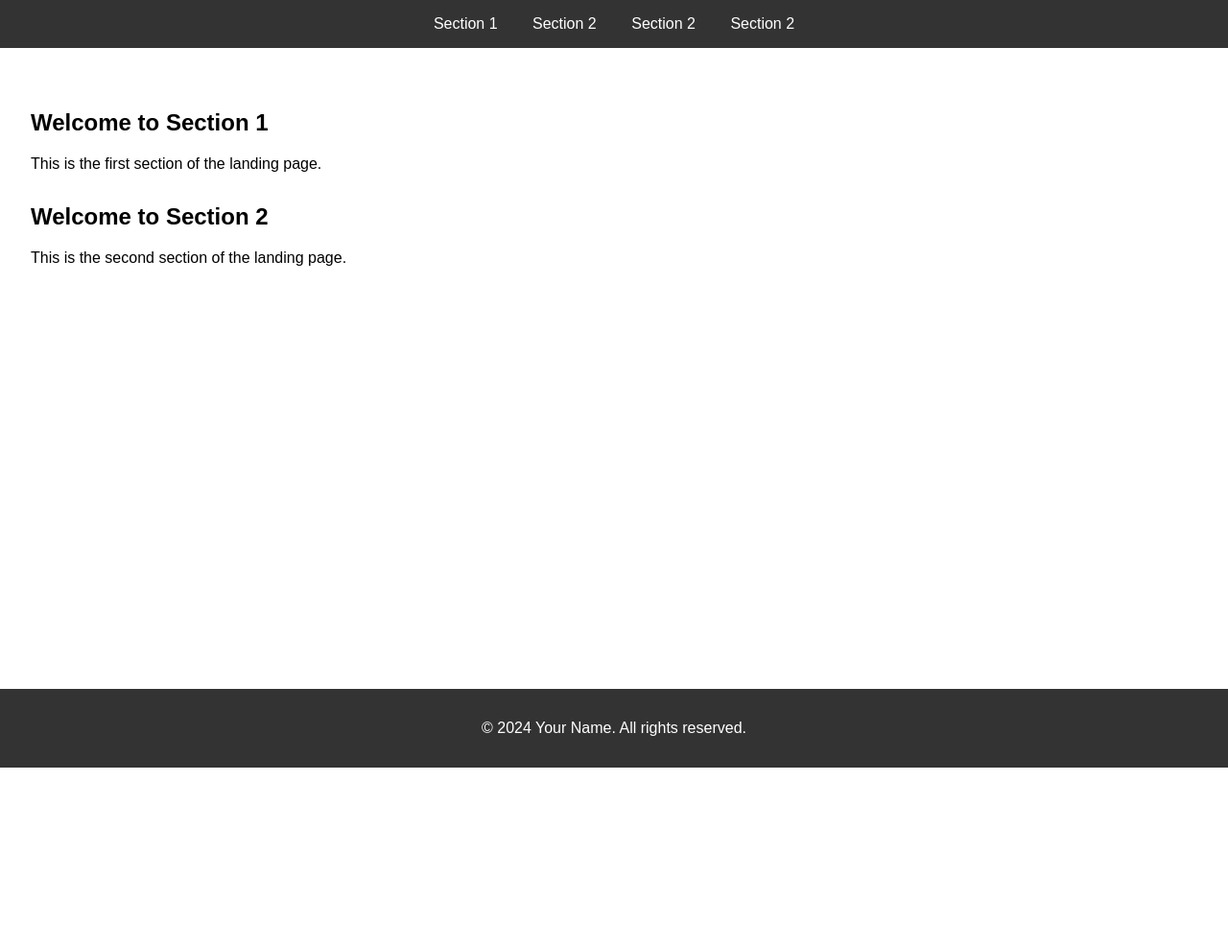
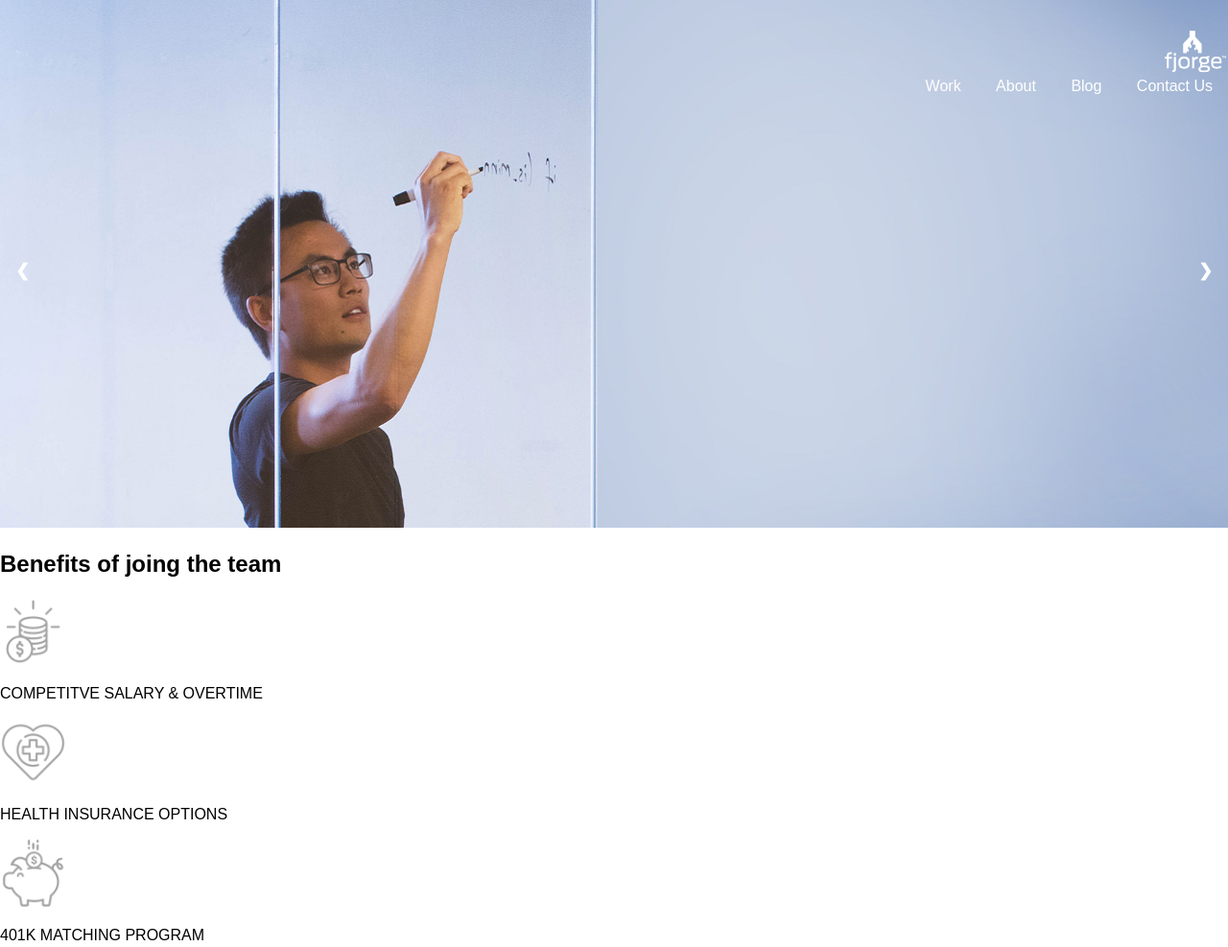
Before and after one commit to VincentSD/SideCodeTeam, a plain HTML site: page team-pages/fmsarp/index.html in a window 1280 px wide. Shown: the top 987 px of the page at 96% size. Before the commit the page ends 800 px from the top, so only its background shows below. Drawn offline with Linux system fonts and the light colour scheme.

Commit message:
completed html elements and some css.

```diff
--- a/team-pages/fmsarp/css/styles.css
+++ b/team-pages/fmsarp/css/styles.css
@@ -1,15 +1,23 @@
 /* Start */
-body {
-    font-family: Arial, sans-serif;
+* {box-sizing:border-box}
+
+body, html {
     margin: 0;
     padding: 0;
+    width: 100%;
+    height: 100%;
+    font-family: Arial, sans-serif;
 }
 
-nav {
-    background-color: #333;
-    color: #fff;
-    padding: 1em 0;
-    text-align: center;
+#navbar {
+    position: fixed;
+    top: 0;
+    width: 100%;
+    z-index: 10;
+    padding: 30px 0;
+    transition: background 0.5s ease;
+    text-align: right;
+
 }
 
 nav ul {
@@ -32,16 +40,65 @@ nav ul li a:hover {
     text-decoration: underline;
 }
 
-main {
-    padding: 2em;
+/* Slideshow container */
+.slideshow-container {
+  max-width: 100%;
+  position: relative;
+  margin: auto;
 }
 
-section {
-    margin: 2em 0;
+/* Hide the images by default */
+/* .mySlides {
+  display: none;
+} */
+
+/* Next & previous buttons */
+.prev, .next {
+  cursor: pointer;
+  position: absolute;
+  top: 50%;
+  width: auto;
+  margin-top: -22px;
+  padding: 16px;
+  color: white;
+  font-weight: bold;
+  font-size: 18px;
+  transition: 0.6s ease;
+  border-radius: 0 3px 3px 0;
+  user-select: none;
 }
 
-section h1 {
-    margin-top: 0;
+/* Position the "next button" to the right */
+.next {
+  right: 0;
+  border-radius: 3px 0 0 3px;
+}
+
+/* On hover, add a black background color with a little bit see-through */
+.prev:hover, .next:hover {
+  background-color: rgba(0,0,0,0.8);
+}
+
+/* Caption text */
+.text {
+  color: #f2f2f2;
+  font-size: 15px;
+  padding: 8px 12px;
+  position: absolute;
+  bottom: 8px;
+  width: 100%;
+  text-align: center;
+}
+
+/* Fading animation */
+.fade {
+  animation-name: fade;
+  animation-duration: 1.5s;
+}
+
+@keyframes fade {
+  from {opacity: .4}
+  to {opacity: 1}
 }
 
 footer {
@@ -49,7 +106,6 @@ footer {
     color: #fff;
     text-align: center;
     padding: 1em 0;
-    position: fixed;
     bottom: 0;
     width: 100%;
 }
--- a/team-pages/fmsarp/index.html
+++ b/team-pages/fmsarp/index.html
@@ -1,33 +1,81 @@
 <!DOCTYPE html>
 <html lang="en">
+
 <head>
     <meta charset="UTF-8">
     <meta name="viewport" content="width=device-width, initial-scale=1.0">
     <title>fjorge</title>
     <link rel="stylesheet" href="./css/styles.css">
 </head>
+
 <body>
-    <nav>
+    <nav id="navbar">
+        <img src="./image/logo.png" alt="logo" class="logo">
         <ul>
-            <li><a href="#section1">Section 1</a></li>
-            <li><a href="#section2">Section 2</a></li>
-            <li><a href="#section2">Section 2</a></li>
-            <li><a href="#section2">Section 2</a></li>
+            <li><a href="#work">Work</a></li>
+            <li><a href="#about">About</a></li>
+            <li><a href="#blog">Blog</a></li>
+            <li><a href="#contact">Contact Us</a></li>
         </ul>
     </nav>
-    <main>
-        <section id="section1">
-            <h1>Welcome to Section 1</h1>
-            <p>This is the first section of the landing page.</p>
-        </section>
-        <section id="section2">
-            <h1>Welcome to Section 2</h1>
-            <p>This is the second section of the landing page.</p>
-        </section>
-    </main>
+    <section id="work"><a href="#work" target="_blank"></a>
+        <!-- Slideshow container -->
+        <div class="slideshow-container">
+
+            <!-- Full-width images with number and caption text -->
+            <div class="mySlides fade">
+                <img src="image/slide-1.png" style="width:100%">
+            </div>
+
+            <div class="mySlides fade">
+                <img src="image/slide-2.png" style="width:100%">
+                <div class="text">Caption Two</div>
+            </div>
+            <!-- Next and previous buttons -->
+            <a class="prev" onclick="plusSlides(-1)">&#10094;</a>
+            <a class="next" onclick="plusSlides(1)">&#10095;</a>
+        </div>
+    </section>
+    <section id="about">
+        <h1>Benefits of joing the team</h1>
+        <div class="about-container">
+            <div class="image-container">
+                <img src="image/money.png" alt="Proud Coder" id="image1">
+                <p>COMPETITVE SALARY & OVERTIME</p>
+            </div>
+            <div class="image-container">
+                <img src="image/medical.png" alt="Proud Coder" id="image1">
+                <p>HEALTH INSURANCE OPTIONS</p>
+            </div>
+            <div class="image-container">
+                <img src="image/piggy-bank.png" alt="Proud Coder" id="image1">
+                <p>401K MATCHING PROGRAM</p>
+            </div>
+            <div class="image-container">
+                <img src="image/sun.png" alt="Proud Coder" id="image1">
+                <p>PTO AND PAID HOLIDAYS</p>
+            </div>
+            <div class="image-container">
+                <img src="image/trophy.png" alt="Proud Coder" id="image1">
+                <p>MONTHLY REWARDS & TEAM BUILDING</p>
+            </div>
+            <div class="image-container">
+                <img src="image/mug.png" alt="Proud Coder" id="image1">
+                <p>FREE SNACKS ANND BEVERAGES</p>
+            </div>
+            <div class="image-container">
+                <img src="image/ping-pong.png" alt="Proud Coder" id="image1">
+                <p>FJING FJONG (TRUST US YOU'LL LOVE IT)</p>
+            </div>
+            <div class="image-container">
+                <img src="image/apple.png" alt="Proud Coder" id="image1">
+                <p>MULTISCREEN WORKSPACE & MACBOOK</p>
+            </div>
+    </section>
     <footer>
-        <p>&copy; 2024 Your Name. All rights reserved.</p>
+        <img src="image/logo-alternate.png" alt="footer logo">
     </footer>
+    <script src="js/script.js"></script>
+</body>
 
-</body>
 </html>
--- a/team-pages/fmsarp/js/script.js
+++ b/team-pages/fmsarp/js/script.js
@@ -1 +1,29 @@
 // Start
+let slideIndex = 1;
+showSlides(slideIndex);
+
+// Next/previous controls
+function plusSlides(n) {
+  showSlides(slideIndex += n);
+}
+
+// Thumbnail image controls
+function currentSlide(n) {
+  showSlides(slideIndex = n);
+}
+
+function showSlides(n) {
+  let i;
+  let slides = document.getElementsByClassName("mySlides");
+  let dots = document.getElementsByClassName("dot");
+  if (n > slides.length) {slideIndex = 1}
+  if (n < 1) {slideIndex = slides.length}
+  for (i = 0; i < slides.length; i++) {
+    slides[i].style.display = "none";
+  }
+  for (i = 0; i < dots.length; i++) {
+    dots[i].className = dots[i].className.replace(" active", "");
+  }
+  slides[slideIndex-1].style.display = "block";
+  dots[slideIndex-1].className += " active";
+}
```
